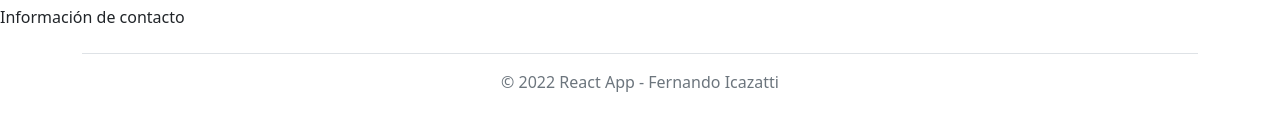
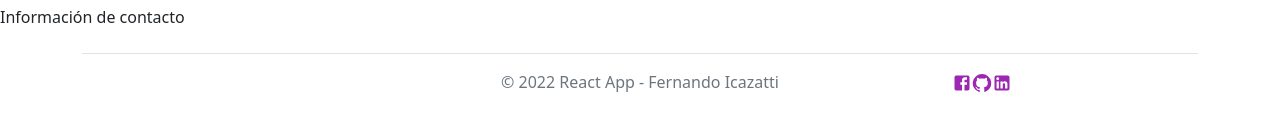
Before and after one commit to fericazatti/Desafios_React, a Next.js app: page / in a window 1280 px wide. Shown: the part 301-432 px from the top of the page. Built offline with nearby package versions, Linux system fonts and the light colour scheme.

Commit message:
Material Icons on Footer

```diff
--- /dev/null
+++ b/components/ContactIcons.jsx
@@ -0,0 +1,15 @@
+import React from 'react'
+import { Facebook, GitHub, LinkedIn } from '@mui/icons-material';
+
+function ContactIcons(props) {
+
+    return (
+    <div>
+        <Facebook color={props.colorIcon} sx={{ fontSize: Number(props.size) }}/>
+        <GitHub color={props.colorIcon} sx={{ fontSize: Number(props.size) }}/>
+        <LinkedIn color={props.colorIcon} sx={{ fontSize:  Number(props.size) }}/>
+    </div>
+  )
+}
+
+export default ContactIcons
--- a/components/FooterIcon.jsx
+++ b/components/FooterIcon.jsx
@@ -2,13 +2,18 @@
 import { Icon } from '@mui/material'
 import React from 'react'
 import Link from 'next/link'
+// import {GitHubIcon, FacebookIcon, LinkedInIcon} from '@mui/icons-material';
+import ContactIcons from './ContactIcons';
 
+import SvgIcon from '@mui/material'
+
+;
 
 function FooterIcon() {
   return (
     <div>
-{/* <svg xmlns="http://www.w3.org/2000/svg" style="display: none;">
-  <symbol id="bootstrap" viewBox="0 0 118 94">
+{/* <svg xmlns="http://www.w3.org/2000/svg" style="display: none;"> */}
+  {/* <symbol id="bootstrap" viewBox="0 0 118 94">
     <title>Bootstrap</title>
     <path fill-rule="evenodd" clip-rule="evenodd" d="M24.509 0c-6.733 0-11.715 5.893-11.492 12.284.214 6.14-.064 14.092-2.066 20.577C8.943 39.365 5.547 43.485 0 44.014v5.972c5.547.529 8.943 4.649 10.951 11.153 2.002 6.485 2.28 14.437 2.066 20.577C12.794 88.106 17.776 94 24.51 94H93.5c6.733 0 11.714-5.893 11.491-12.284-.214-6.14.064-14.092 2.066-20.577 2.009-6.504 5.396-10.624 10.943-11.153v-5.972c-5.547-.529-8.934-4.649-10.943-11.153-2.002-6.484-2.28-14.437-2.066-20.577C105.214 5.894 100.233 0 93.5 0H24.508zM80 57.863C80 66.663 73.436 72 62.543 72H44a2 2 0 01-2-2V24a2 2 0 012-2h18.437c9.083 0 15.044 4.92 15.044 12.474 0 5.302-4.01 10.049-9.119 10.88v.277C75.317 46.394 80 51.21 80 57.863zM60.521 28.34H49.948v14.934h8.905c6.884 0 10.68-2.772 10.68-7.727 0-4.643-3.264-7.207-9.012-7.207zM49.948 49.2v16.458H60.91c7.167 0 10.964-2.876 10.964-8.281 0-5.406-3.903-8.178-11.425-8.178H49.948z"></path>
   </symbol>
@@ -20,8 +25,8 @@ function FooterIcon() {
   </symbol>
   <symbol id="twitter" viewBox="0 0 16 16">
     <path d="M5.026 15c6.038 0 9.341-5.003 9.341-9.334 0-.14 0-.282-.006-.422A6.685 6.685 0 0 0 16 3.542a6.658 6.658 0 0 1-1.889.518 3.301 3.301 0 0 0 1.447-1.817 6.533 6.533 0 0 1-2.087.793A3.286 3.286 0 0 0 7.875 6.03a9.325 9.325 0 0 1-6.767-3.429 3.289 3.289 0 0 0 1.018 4.382A3.323 3.323 0 0 1 .64 6.575v.045a3.288 3.288 0 0 0 2.632 3.218 3.203 3.203 0 0 1-.865.115 3.23 3.23 0 0 1-.614-.057 3.283 3.283 0 0 0 3.067 2.277A6.588 6.588 0 0 1 .78 13.58a6.32 6.32 0 0 1-.78-.045A9.344 9.344 0 0 0 5.026 15z"/>
-  </symbol>
-</svg> */}
+  </symbol> */}
+{/* </svg> */}
 
 <div className="container">
   <footer className="d-flex flex-wrap justify-content-between align-items-center py-3 my-4 border-top">
@@ -36,7 +41,9 @@ function FooterIcon() {
     <Link href="/" class="col-md-4 d-flex align-items-center justify-content-center mb-3 mb-md-0 me-md-auto link-dark text-decoration-none">
       <span className="mb-3 mb-md-0 text-muted">&copy; 2022 React App - Fernando Icazatti</span>
     </Link>
-    <ul className="nav col-md-4 justify-content-end list-unstyled d-flex">
+    <ContactIcons colorIcon='secondary' size='20'/>
+    <ul className="nav col-md-2 justify-content-end list-unstyled d-flex">
+
       {/* <li className="ms-3"><a className="text-muted" href="#"><svg className="bi" width="24" height="24"><use xlink:href="#twitter"/></svg></a></li>
       <li className="ms-3"><a className="text-muted" href="#"><svg className="bi" width="24" height="24"><use xlink:href="#instagram"/></svg></a></li>
       <li className="ms-3"><a className="text-muted" href="#"><svg className="bi" width="24" height="24"><use xlink:href="#facebook"/></svg></a></li> */}
--- a/package.json
+++ b/package.json
@@ -11,6 +11,7 @@
   "dependencies": {
     "@emotion/react": "^11.10.5",
     "@emotion/styled": "^11.10.5",
+    "@mui/icons-material": "^5.10.15",
     "@mui/material": "^5.10.14",
     "bootstrap": "^5.2.2",
     "eslint": "8.26.0",
--- a/pages/_app.js
+++ b/pages/_app.js
@@ -3,7 +3,7 @@ import { useEffect } from 'react';
 import Nav from '../components/Navbar'
 import 'bootstrap/dist/css/bootstrap.css';
 import styles from '../styles/Home.module.css'
-import Link from 'next/link'
+
 // import  '../node_modules/bootstrap/dist/css/bootstrap.min.css';
 
 // import '../styles/globals.css'
--- a/pages/index.js
+++ b/pages/index.js
@@ -6,6 +6,7 @@ import Title from '../components/Title'
 import { Button } from '@mui/material'
 import FooterIcon from '../components/FooterIcon'
 import Header from '../components/Header'
+
 
 export default function Home() {
   return (
@@ -22,6 +23,7 @@ export default function Home() {
         <section>
           <h1>Contacto</h1>
           <p>Información de contacto</p>
+
         </section>
       </main>
       <FooterIcon />
```
Also changed, not shown: 2 other files (tests, documents, lock files or other folders).
